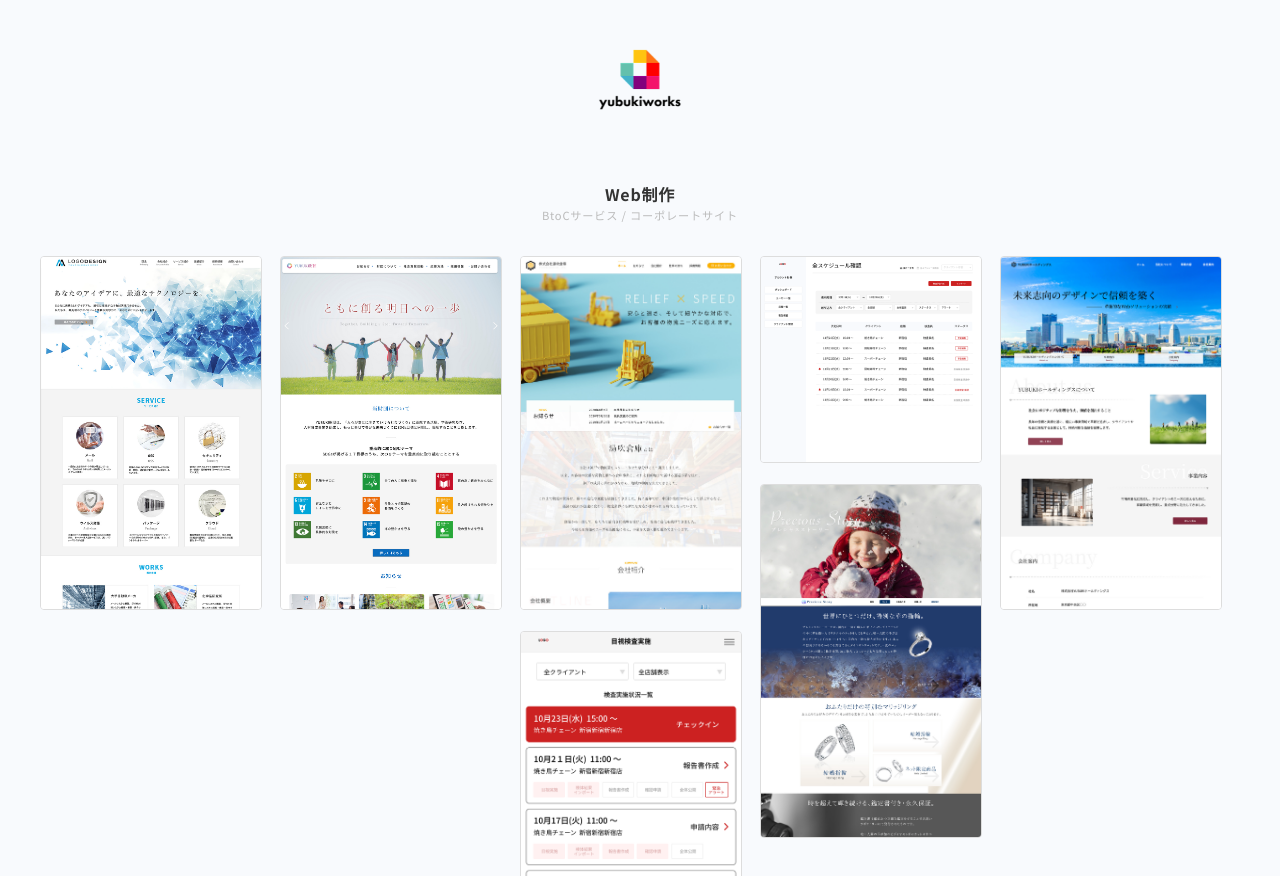
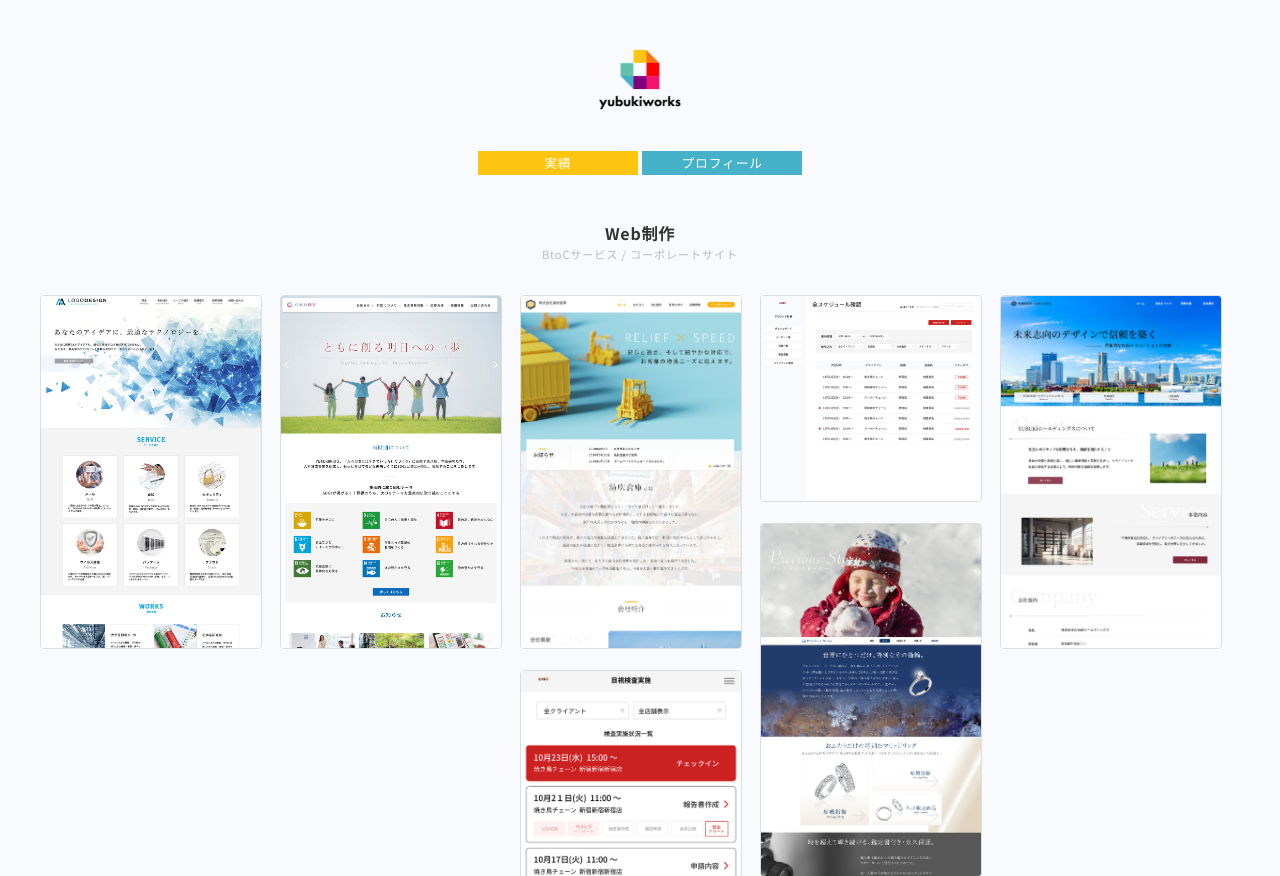
Before and after one commit to MikitoHayashi/MyPortfolio, a PHP site: page / in a window 1280 px wide. Shown: the top 876 px of the page. Run offline with PHP 8.4, Linux system fonts and the light colour scheme.

Commit message:
ナビ追加

```diff
--- a/assets/css/style.css
+++ b/assets/css/style.css
@@ -63,7 +63,7 @@ a {
 *****************************************/
 
 header {
-    padding: 50px 0 60px 0;
+    padding: 50px 0 40px 0;
     text-align: center;
 }
 
@@ -78,6 +78,29 @@ header a.logo span {
     color: #ccc;
 }
 
+nav {
+    margin: 0 0 50px 0;
+    text-align: center;
+}
+
+nav a {
+    display: inline-block;
+    width: 160px;
+    line-height: 24px;
+    font-size: 0.8rem;
+    font-weight: 400;;
+    color: #fff;
+}
+
+nav a:nth-child(1) {
+    background: #FFC410;
+}
+nav a:nth-child(2) {
+    background: #45B2C9;
+}
+nav a:nth-child(3) {
+    background: #82027D;
+}
 
 /****************************************
 
--- a/index.html
+++ b/index.html
@@ -28,6 +28,11 @@
       <img src="assets/images/logo.png" alt="YUBUKI WORKSのロゴ">
     </a>
   </header>
+
+  <nav>
+    <a href="index.html" class="scr-target">実績</a>
+    <a href="profile.html" class="scr-target">プロフィール</a>
+  </nav>
 
   <main>
 
```
